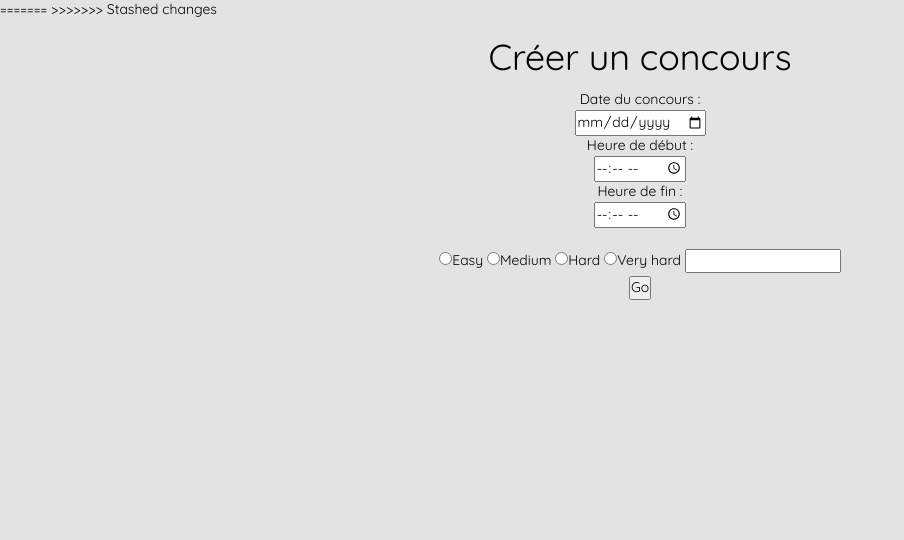
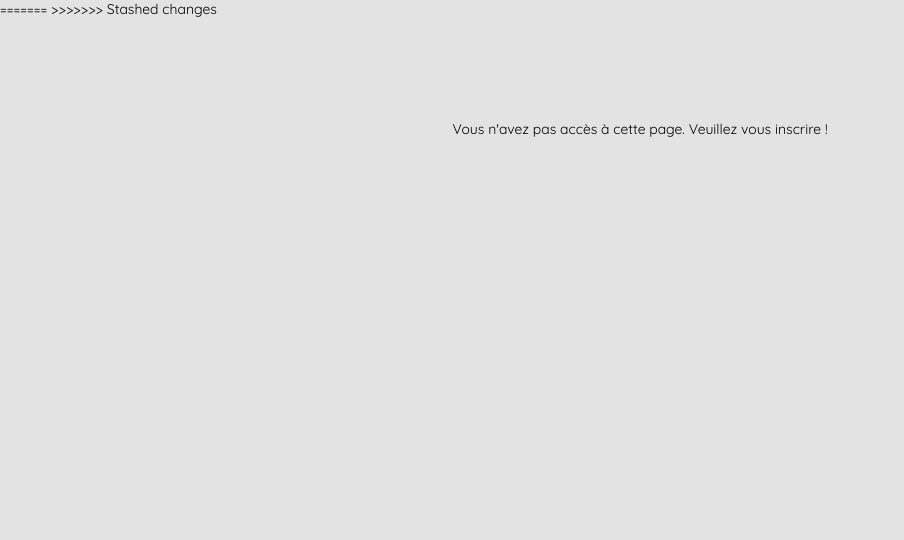
Before and after one commit to Julienroy3/Sudoku-project, a PHP site: page /admin.php in a window 1280 px wide. Shown: the part 171-711 px from the top of the page, without its empty margins (0-904 px from the left). Run offline with PHP 8.4, Linux system fonts and the light colour scheme; some libraries are stand-ins or nearby versions.

Commit message:
modify admin.php

```diff
--- a/admin.php
+++ b/admin.php
@@ -1,7 +1,10 @@
 <?php include 'header.php'; ?>
 
+<?php if(isset($_SESSION['IdUser'])) { ?>
+
 <div class="container">
-<div class="wrap2">
+<div class="col-md-3"></div>
+<div class="col-md-6">
     <h1>Créer un concours</h1>
     <form action="contestBoard.php" method="post">
         Date du concours :<br />
@@ -22,6 +25,17 @@
     </form>
 </div>
 </div>
+
+<?php
+    } else { ?>
+    <div class="container">
+       <div class="row">
+        <div class="col-md-3"></div>
+        <div class="col-md-6 center error" style="margin-top:100px;">Vous n'avez pas accès à cette page. Veuillez vous <a href="sign_up.php">inscrire</a> !</div>
+    </div></div>
+<?php
+}
+?>
 
         <script type="text/javascript" src="http://code.jquery.com/jquery-2.1.0.min.js"></script>
 		<script type="text/javascript" src="sudokuJS.js"></script>
```
